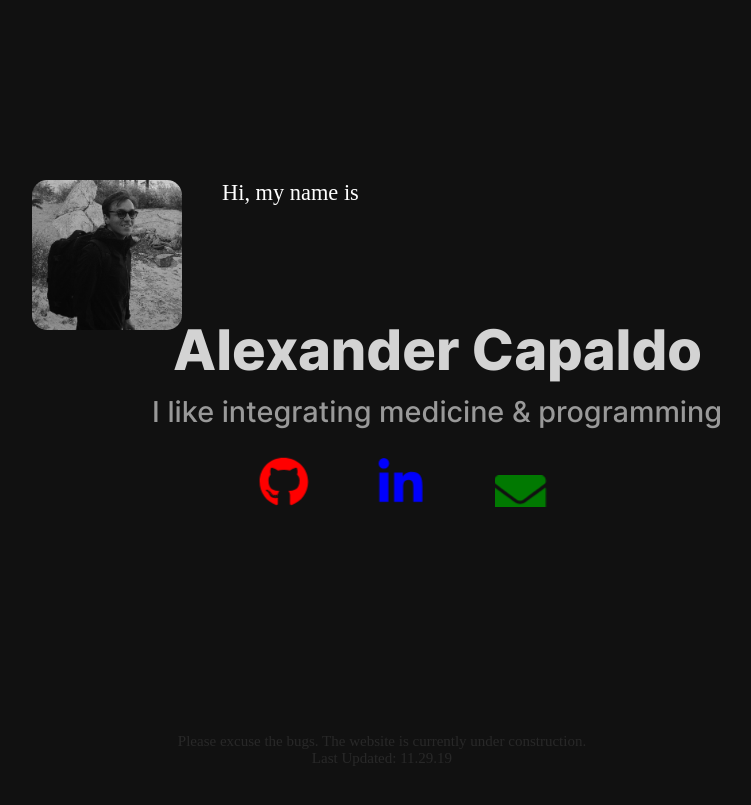
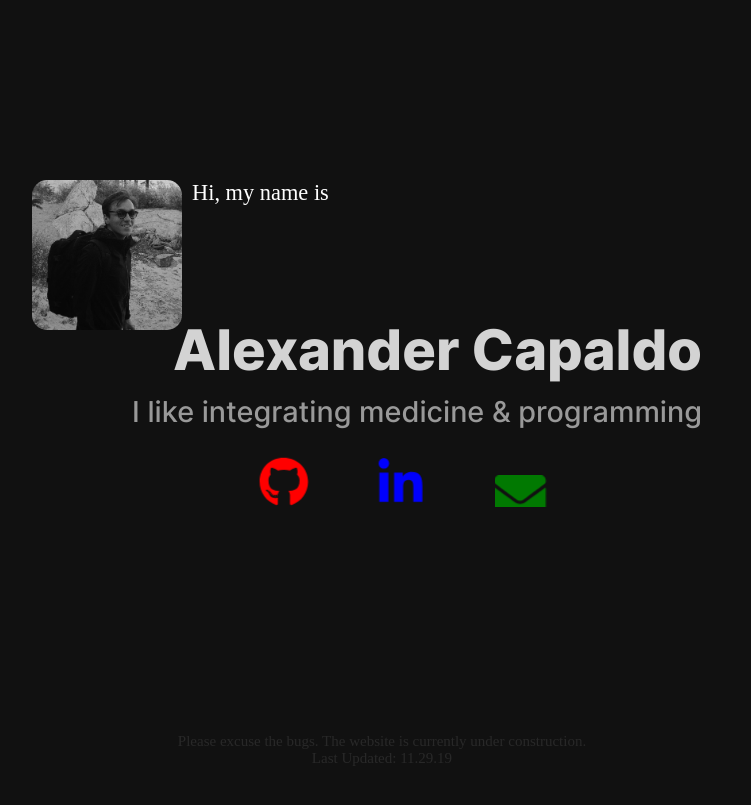
Before and after one commit to capaldo/capaldo.github.io, a Jekyll site: the page built from index.md, in a window 1280 px wide. Shown: the top 805 px of the page, without its empty margins (258-1009 px from the left). Built offline with Jekyll 4.4.1, drawn with Linux system fonts in a browser that asks for light colours; some web fonts are replaced.

Commit message:
update intro alignment

```diff
--- a/css/base.css
+++ b/css/base.css
@@ -252,7 +252,7 @@ p.intro {
     animation-duration: 1.5s;
     animation-delay: 0s;
 
-    margin-left: 40px;
+    margin-left: 10px;
     margin-top: 0px;
 }
 
@@ -267,7 +267,6 @@ p.description {
     animation-delay: 3.0s;
 
     margin-top: -25px;
-    margin-right:  -20px;
 }
 
 .buttons {
```
